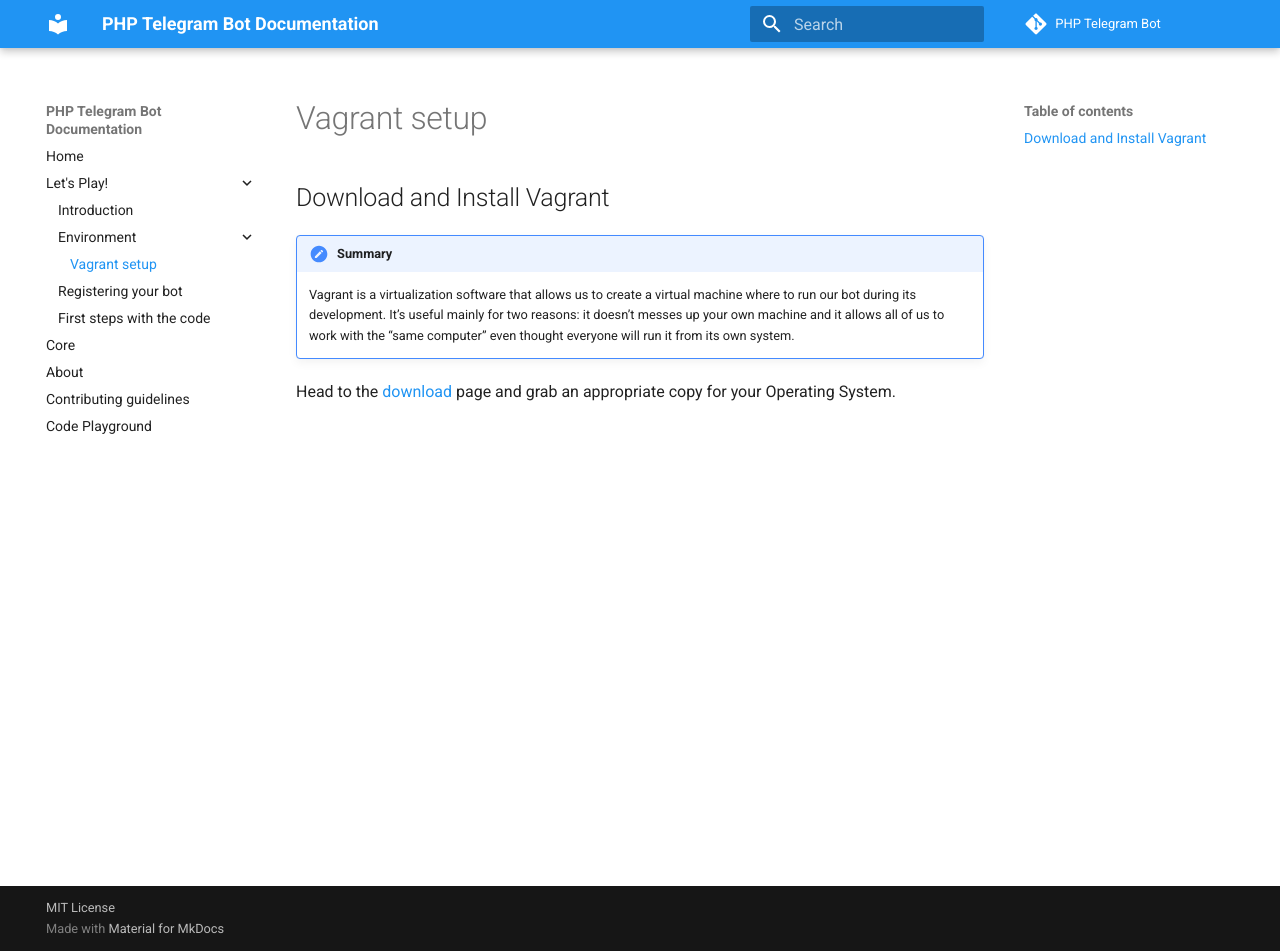
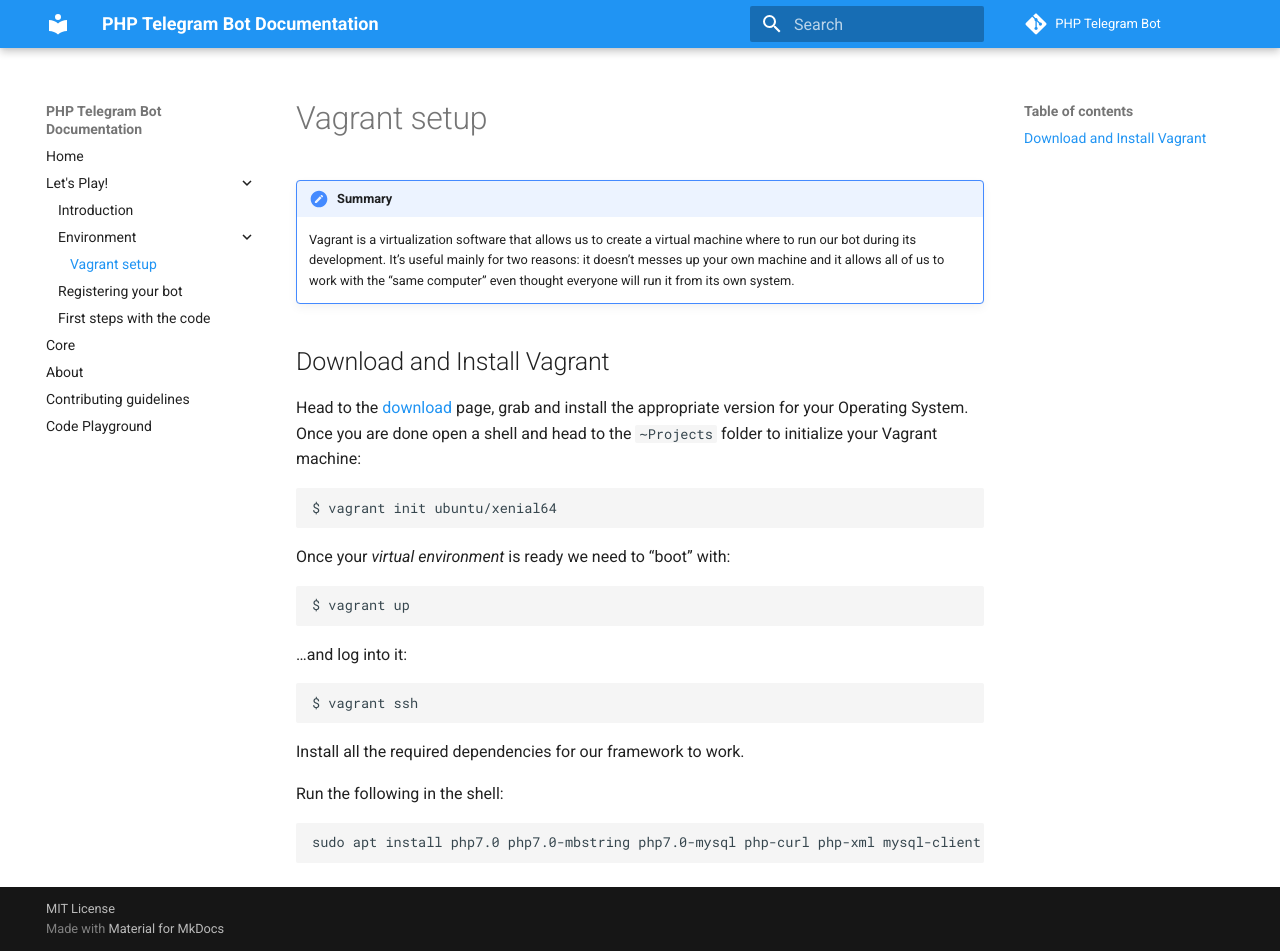
Before and after one commit to php-telegram-bot/docs, an MkDocs documentation site: the page built from docs/start/environment/vagrant.md, in a window 1280 px wide and 951 px high. Built offline with MkDocs 1.6.1 and Material for MkDocs 9.7.7, drawn with Linux system fonts in a browser that asks for light colours; old or Windows-style settings are respelled for this version of MkDocs.

Commit message:
vagrant stuff

````diff
--- a/docs/start/environment/vagrant.md
+++ b/docs/start/environment/vagrant.md
@@ -1,7 +1,36 @@
-## Download and Install Vagrant
-
 !!! summary
     Vagrant is a virtualization software that allows us to create a virtual machine where to run our bot during its development. It's useful mainly for two reasons: it doesn't messes up your own machine and it allows all of us to work with the "same computer" even thought everyone will run it from its own system.
 
 
-Head to the [download](https://www.vagrantup.com/downloads.html) page and grab an appropriate copy for your Operating System.
+## Download and Install Vagrant
+
+Head to the [download](https://www.vagrantup.com/downloads.html) page, grab and install the appropriate version for your Operating System.
+Once you are done open a shell and head to the `∼Projects` folder to initialize your Vagrant machine:
+
+```shell
+$ vagrant init ubuntu/xenial64
+```
+
+Once your _virtual environment_ is ready we need to "boot" with:
+
+```shell
+$ vagrant up
+```
+
+...and log into it:
+
+
+```shell
+$ vagrant ssh
+```
+
+
+
+
+Install all the required dependencies for our framework to work.
+
+Run the following in the shell:
+
+```shell
+sudo apt install php7.0 php7.0-mbstring php7.0-mysql php-curl php-xml mysql-client mysql-server composer git
+```
--- a/mkdocs.yml
+++ b/mkdocs.yml
@@ -64,13 +64,16 @@ markdown_extensions:
     #https://facelessuser.github.io/pymdown-extensions/
     - pymdownx.emoji:
         emoji_generator: !!python/name:pymdownx.emoji.to_png
+
     - pymdownx.details
     - pymdownx.superfences
     - pymdownx.caret
     - pymdownx.mark
     - pymdownx.escapeall
+
     - pymdownx.snippets:
         base_path: 'extra'
+
     - pymdownx.highlight:
         css_class: codehilite
         extend_pygments_lang:
@@ -78,3 +81,5 @@ markdown_extensions:
             lang: php
             options:
               startinline: true
+          - name: shell
+            lang: console
````
Also changed, not shown: docs/start/start_introduction.md (+4 -1 lines), docs/code Playground.md (line endings or trailing spaces), docs/start/environment/env_introduction.md (deleted).
